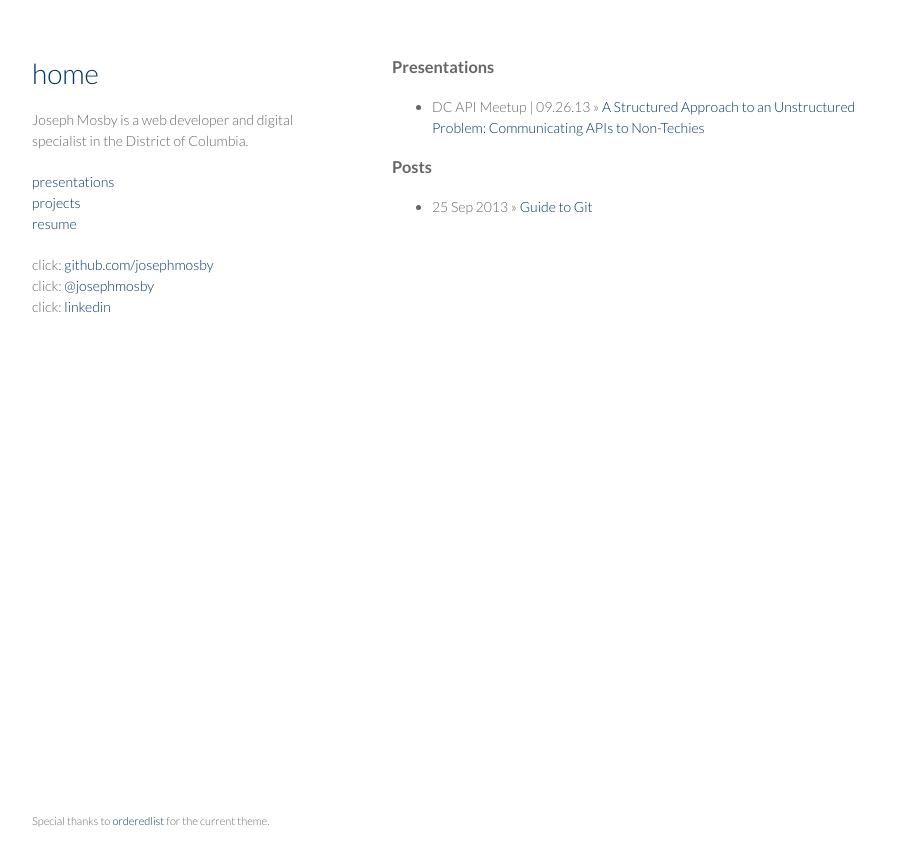
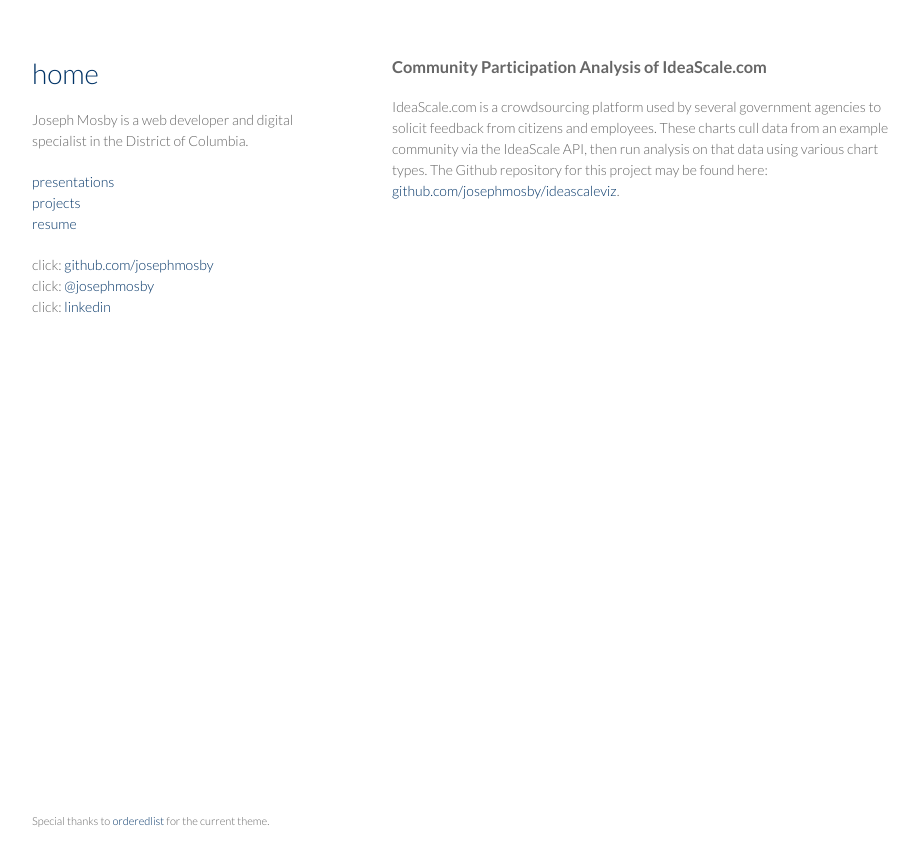
Before and after one commit to josephmosby/josephmosby.github.io, a Jekyll site: the page built from projects/index.html, in a window 1280 px wide. Shown: the top 866 px of the page, without its empty margins (178-1097 px from the left). Built offline with Jekyll 4.4.1, drawn with Linux system fonts in a browser that asks for light colours.

Commit message:
Updating for IdeaScale analysis project

```diff
--- a/projects/index.html
+++ b/projects/index.html
@@ -1,15 +1,5 @@
 ---
 layout: default
 ---
-<h3>Presentations</h3>
-<ul class="presentations">
-	<li><span>DC API Meetup | 09.26.13</span> &raquo; <a href="/presentations/dc_api/index.html">A Structured Approach to an Unstructured Problem: Communicating APIs to Non-Techies</a></li>
-</ul>
-
-
-<h3>Posts</h3>
-<ul class="posts">
-	{% for post in site.posts %}
-		<li><span>{{ post.date | date_to_string }}</span> &raquo; <a href="{{ post.url }}">{{ post.title }}</a></li>
-	{% endfor %}
-</ul>
+<h3>Community Participation Analysis of IdeaScale.com</h3>
+<p>IdeaScale.com is a crowdsourcing platform used by several government agencies to solicit feedback from citizens and employees. These charts cull data from an example community via the IdeaScale API, then run analysis on that data using various chart types. The Github repository for this project may be found here: <a href="http://github.com/josephmosby/ideascaleviz">github.com/josephmosby/ideascaleviz</a>.</p>
```
